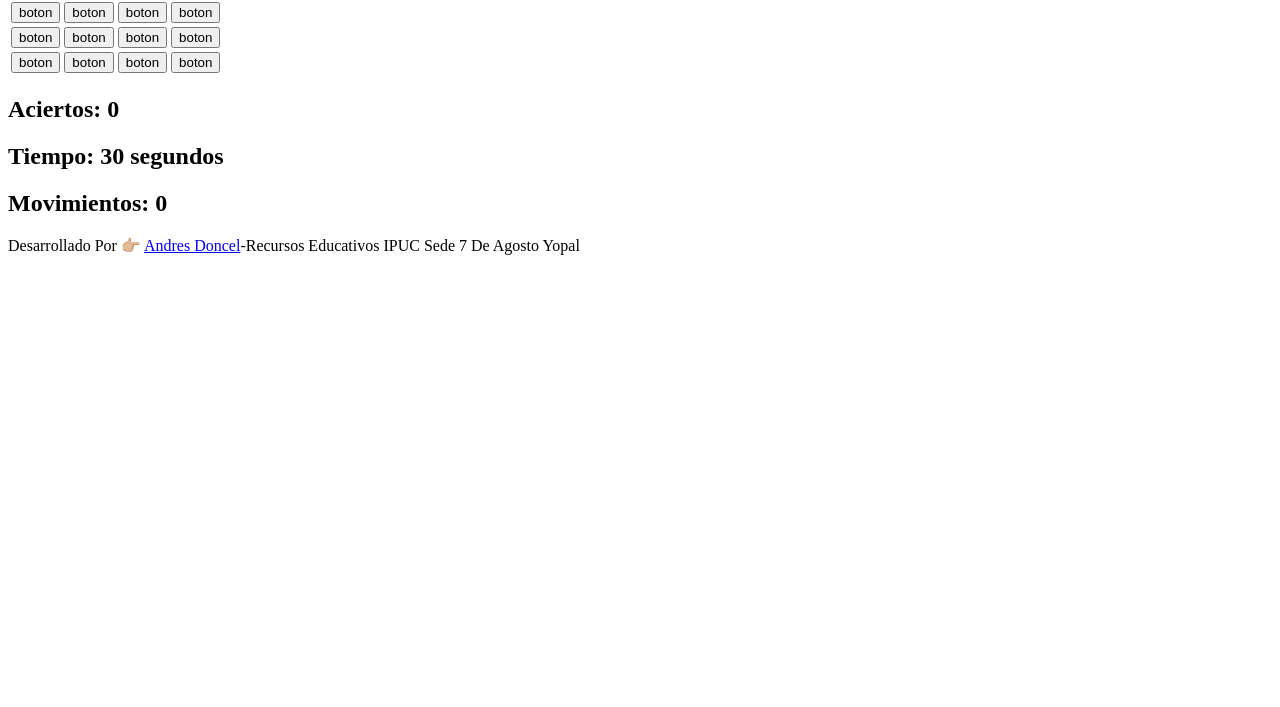
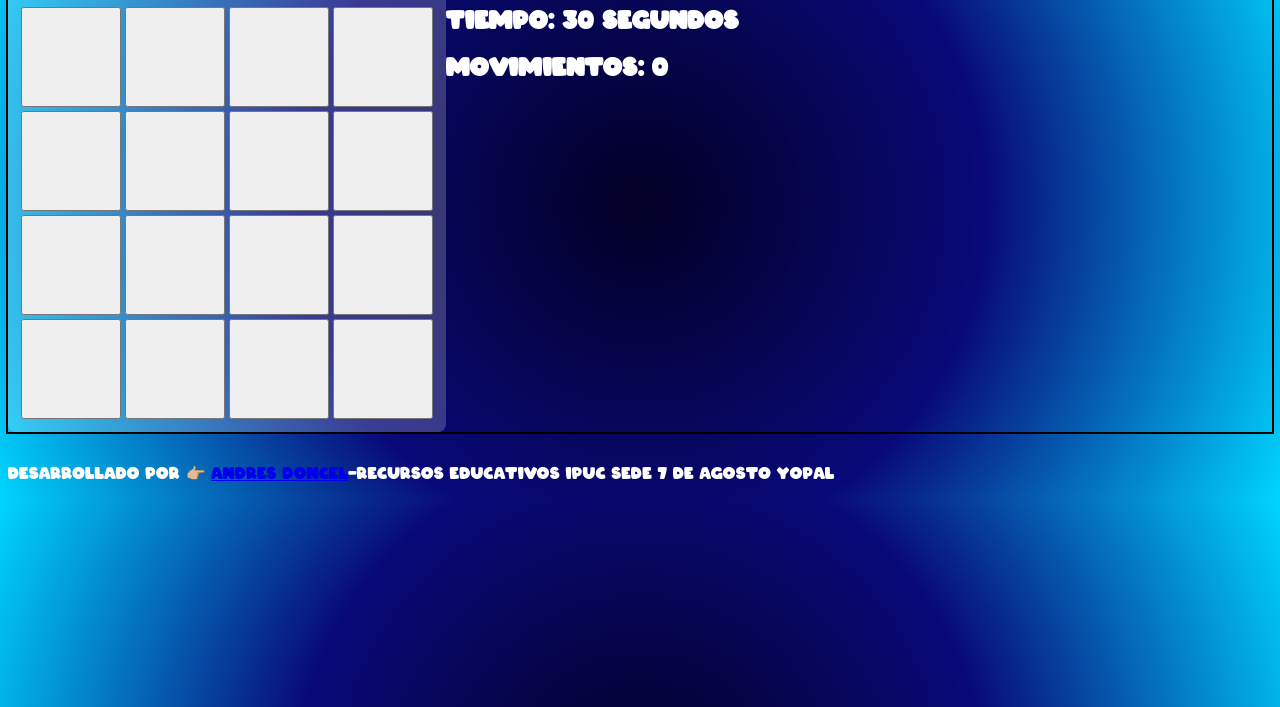
Before and after one commit to Geekcel/Juego-Memorizalo, a plain HTML site: page Index.html in a window 1280 px wide. Shown: the part 93-800 px from the top of the page. Drawn offline with Linux system fonts and the light colour scheme.

Commit message:
se termina los estilos del panel de tarjetas

```diff
--- a/Index.html
+++ b/Index.html
@@ -13,28 +13,28 @@
             <h1>Juego De Memoria</h1>
             <table>
                 <tr>
-                    <td><button id="tarjeta-1">boton</button></td>
-                    <td><button id="tarjeta-2">boton</button></td>
-                    <td><button id="tarjeta-3">boton</button></td>
-                    <td><button id="tarjeta-4">boton</button></td>
+                    <td><button id="tarjeta-1"></button></td>
+                    <td><button id="tarjeta-2"></button></td>
+                    <td><button id="tarjeta-3"></button></td>
+                    <td><button id="tarjeta-4"></button></td>
                 </tr>
                 <tr>
-                    <td><button id="tarjeta-5">boton</button></td>
-                    <td><button id="tarjeta-6">boton</button></td>
-                    <td><button id="tarjeta-7">boton</button></td>
-                    <td><button id="tarjeta-8">boton</button></td>
+                    <td><button id="tarjeta-5"></button></td>
+                    <td><button id="tarjeta-6"></button></td>
+                    <td><button id="tarjeta-7"></button></td>
+                    <td><button id="tarjeta-8"></button></td>
                 </tr>
                 <tr>
-                    <td><button id="tarjeta-9">boton</button></td>
-                    <td><button id="tarjeta-10">boton</button></td>
-                    <td><button id="tarjeta-11">boton</button></td>
-                    <td><button id="tarjeta-12">boton</button></td>
+                    <td><button id="tarjeta-9"></button></td>
+                    <td><button id="tarjeta-10"></button></td>
+                    <td><button id="tarjeta-11"></button></td>
+                    <td><button id="tarjeta-12"></button></td>
                 </tr>
                 <tr>
-                    <td><button id="tarjeta-13">boton</button></td>
-                    <td><button id="tarjeta-14">boton</button></td>
-                    <td><button id="tarjeta-15">boton</button></td>
-                    <td><button id="tarjeta-16">boton</button></td>
+                    <td><button id="tarjeta-13"></button></td>
+                    <td><button id="tarjeta-14"></button></td>
+                    <td><button id="tarjeta-15"></button></td>
+                    <td><button id="tarjeta-16"></button></td>
                 </tr>
             </table>
         </section>
--- a/styles.css
+++ b/styles.css
@@ -0,0 +1,38 @@
+@font-face {
+    font-family: 'ARCO';
+    src: url(fonts/ARCO.ttf);
+}
+
+body{
+background: rgb(2,0,36);
+background: radial-gradient(circle, rgba(2,0,36,1) 0%, rgba(9,9,121,1) 49%, rgba(0,212,255,1) 100%);
+font-family: 'ARCO';
+color:white
+}
+
+main{
+    outline: 2px solid black;
+    margin: 30px auto;
+    display: flex;
+}
+
+.panel-tarjetas{
+    background-color: rgba(255, 255, 255, 0.2);
+    padding: 0 10px 10px 10px;
+    border-radius: 8px;
+}
+
+h1{
+    text-align: center;
+}
+
+button{
+    height: 100px;
+    width: 100px;
+    font-size: 40px;
+    font-weight: bold;
+}
+
+button:hover{
+    cursor: pointer;
+}
```
